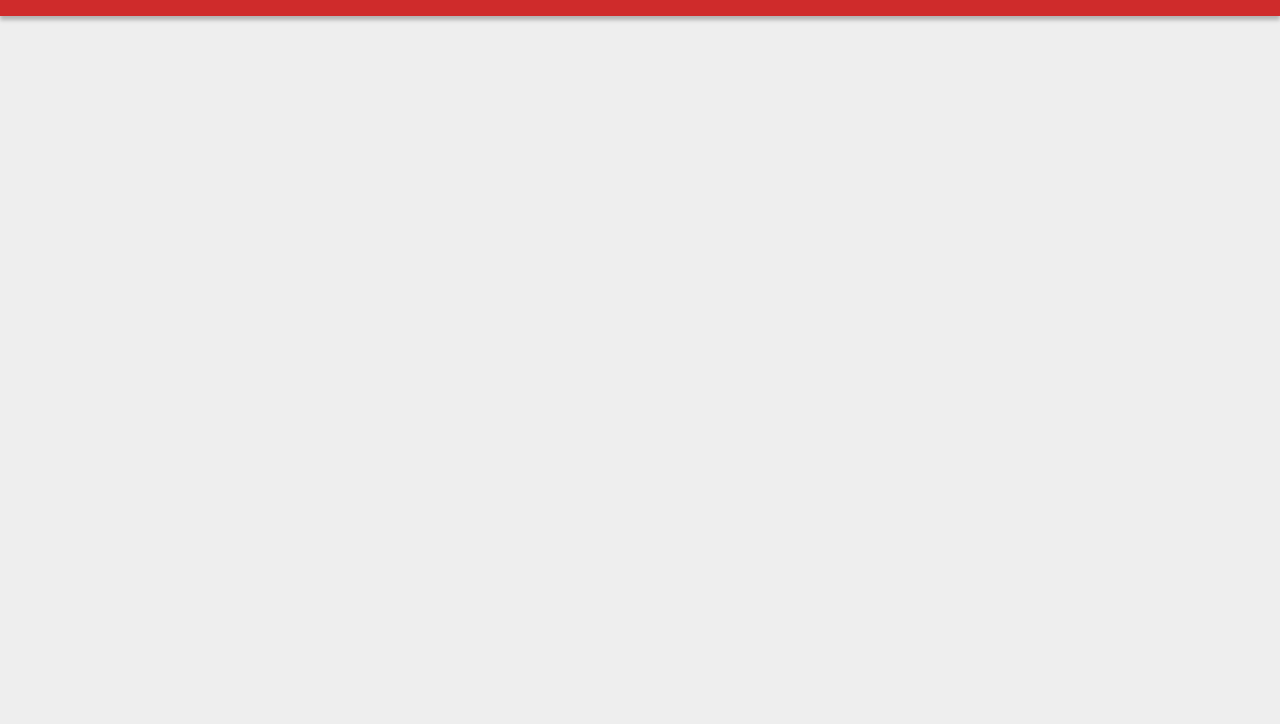
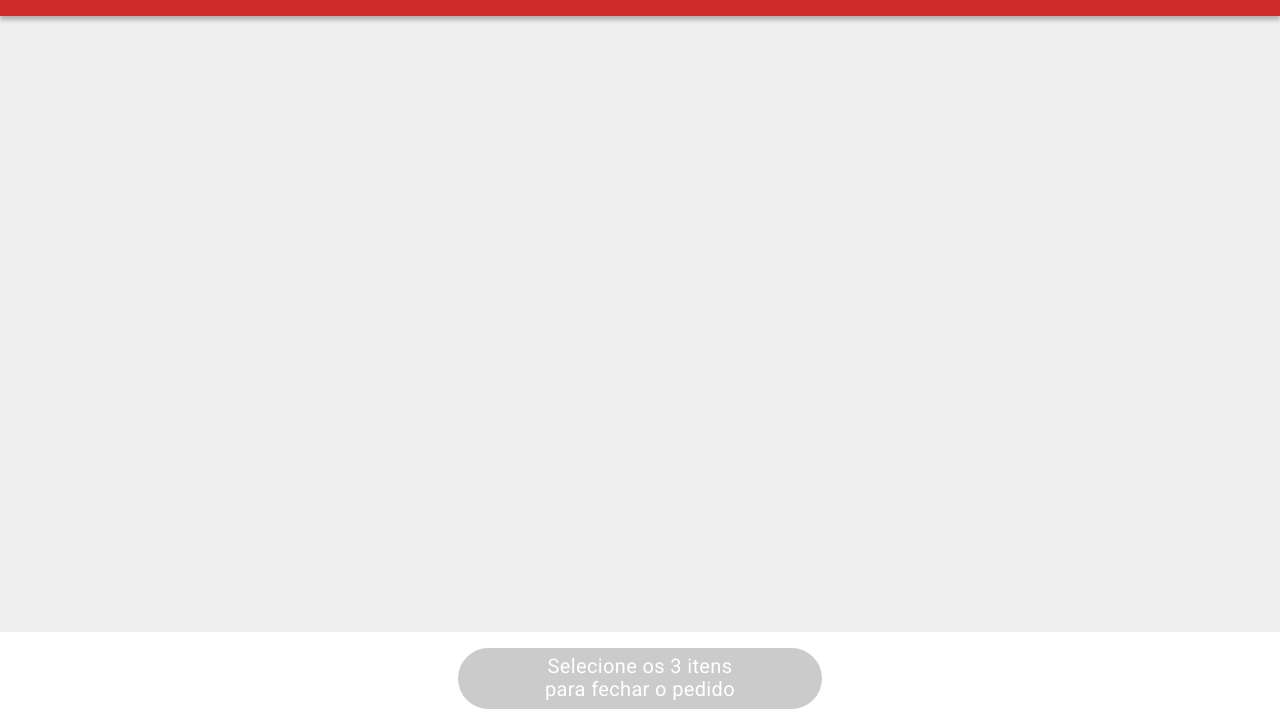
Before and after one commit to thiffany33/DrivenEats, a plain HTML site: page Index.html in a window 1280 px wide. Shown: the part 76-800 px from the top of the page. Drawn offline with Linux system fonts and the light colour scheme.

Commit message:
Adicionado botão fixado na parte inferior

```diff
--- a/Index.html
+++ b/Index.html
@@ -18,7 +18,12 @@
 </header>
 
 <body>
-
+    <div class="selectFood">
+        <button>
+            Selecione os 3 itens<br />
+            para fechar o pedido
+        </button>
+    </div>
     <script src="js/scripts.js" type="text/javascript"></script>
 </body>
 
--- a/css/styles.css
+++ b/css/styles.css
@@ -34,3 +34,31 @@ body {
     font-weight: 400;
     font-size: 18px;
 }
+
+.selectFood {
+    display: flex;
+    justify-content: space-around;
+    align-items: center;
+    position: fixed;
+    width: 100%;
+    height: 92px;
+    background-color: white;
+    bottom: 0;
+    left: 0;
+}
+
+.selectFood button {
+    width: 364px;
+    height: 61px;
+    background: #cbcbcb;
+    border-radius: 50px;
+    border: none;
+    color: white;
+    font-family: "Roboto";
+    font-style: normal;
+    font-weight: 400;
+    font-size: 20px;
+    line-height: 23px;
+    text-align: center;
+    letter-spacing: 0.018em;
+}
```
